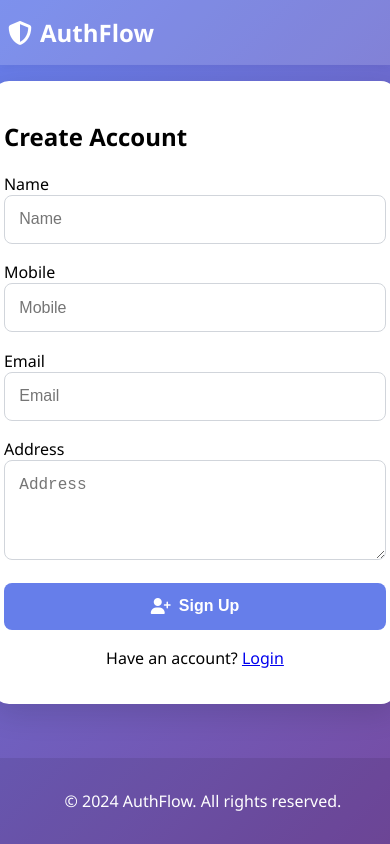
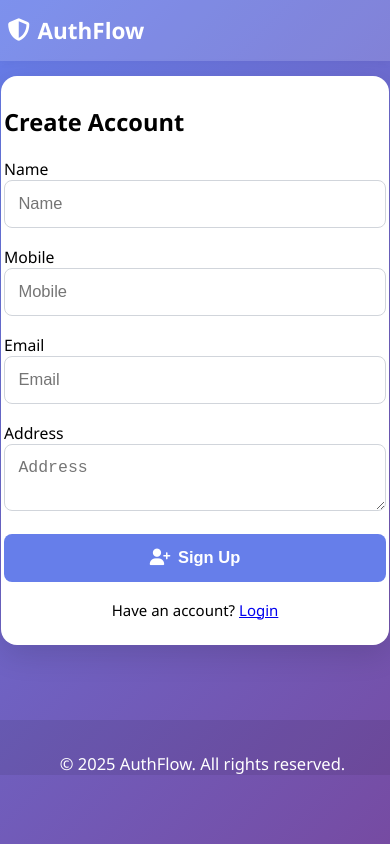
Before and after one commit to rishav7781/AuthFlow, a plain HTML site: page frontend/index.html in a window 390 px wide. Both pictures are taken after a click on the link "Sign up". Drawn offline with Linux system fonts and the light colour scheme.

Commit message:
responsive css

```diff
--- a/frontend/index.html
+++ b/frontend/index.html
@@ -85,7 +85,7 @@
   </main>
 
   <footer class="footer">
-    <p>&copy; 2024 AuthFlow. All rights reserved.</p>
+    <p>&copy; 2025 AuthFlow. All rights reserved.</p>
   </footer>
   <script src="script.js"></script>
 </body>
--- a/frontend/script.js
+++ b/frontend/script.js
@@ -5,6 +5,24 @@ function showPage(id) {
   document.querySelectorAll('.card').forEach(e => e.classList.add('hidden'));
   document.getElementById(id).classList.remove('hidden');
   clearNotification();
+
+  // Clear form fields when switching pages
+  if (id === 'loginPage') {
+    document.getElementById('loginName').value = '';
+    document.getElementById('loginMobile').value = '';
+  } else if (id === 'signupPage') {
+    document.getElementById('signupName').value = '';
+    document.getElementById('signupMobile').value = '';
+    document.getElementById('signupEmail').value = '';
+    document.getElementById('signupAddress').value = '';
+    // Scroll signup button into view for accessibility
+    setTimeout(() => {
+      const btn = document.querySelector('#signupForm button[type="submit"]');
+      if (btn) btn.scrollIntoView({ behavior: 'smooth', block: 'center' });
+    }, 100);
+  } else if (id === 'contactsPage') {
+    document.getElementById('contactsInput').value = '';
+  }
 }
 
 function showNotification(message, type = 'error') {
--- a/frontend/styles.css
+++ b/frontend/styles.css
@@ -182,20 +182,70 @@ textarea {
 }
 
 @media (max-width: 600px) {
+  html {
+    font-size: 17px;
+    -webkit-text-size-adjust: 100%;
+  }
+  body {
+    padding-bottom: 0;
+    min-height: 100vh;
+    overflow-x: hidden;
+  }
   .card {
     padding: 1.2rem 0.7rem;
     max-width: 98vw;
+    font-size: 1.05rem;
   }
   .container {
-    padding: 1rem 0.2rem 5rem 0.2rem;
+    padding: 1rem 0.2rem 1rem 0.2rem;
+    min-height: unset;
   }
   .navbar, .footer {
     padding-left: 0.5rem;
     padding-right: 0.5rem;
+    font-size: 1.1rem;
+  }
+  .footer {
+    position: static;
+    width: 100%;
+    margin-top: 2rem;
+    padding-bottom: env(safe-area-inset-bottom);
   }
   .profile-header {
     flex-direction: column;
     gap: 0.7rem;
     align-items: flex-start;
   }
+  input, textarea, button {
+    font-size: 1.1rem;
+    min-height: 44px;
+    margin-bottom: 1.2rem;
+  }
+  button {
+    min-height: 48px;
+    font-size: 1.1rem;
+  }
+  .profile-actions, .contacts-actions {
+    flex-direction: column;
+    gap: 0.7rem;
+    align-items: stretch;
+    justify-content: stretch;
+  }
+  .switch {
+    font-size: 1rem;
+    margin-top: 1.2rem;
+  }
+  .notification {
+    font-size: 1.05rem;
+    padding: 0.8rem;
+  }
 }
+
+@media (max-width: 400px) {
+  html {
+    font-size: 15px;
+  }
+  .card {
+    padding: 0.7rem 0.2rem;
+  }
+}
```
